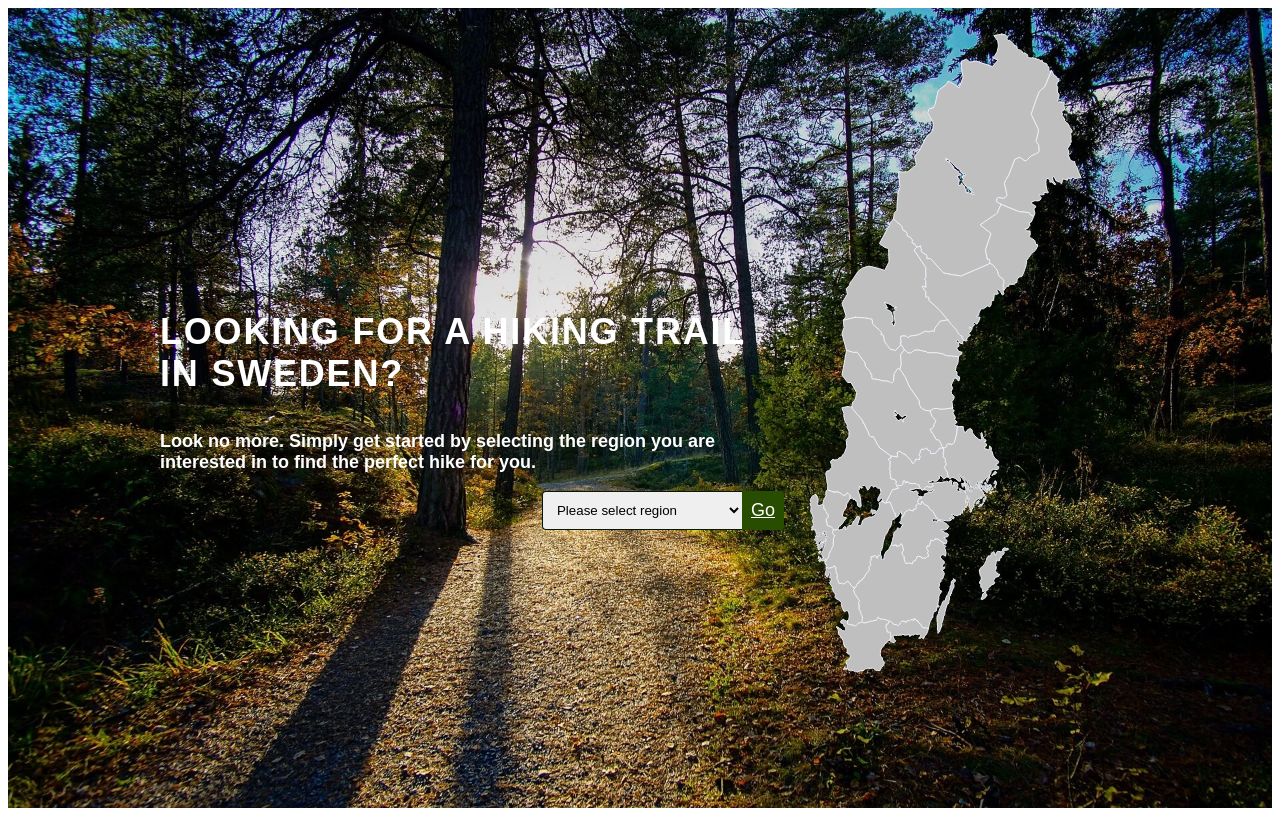
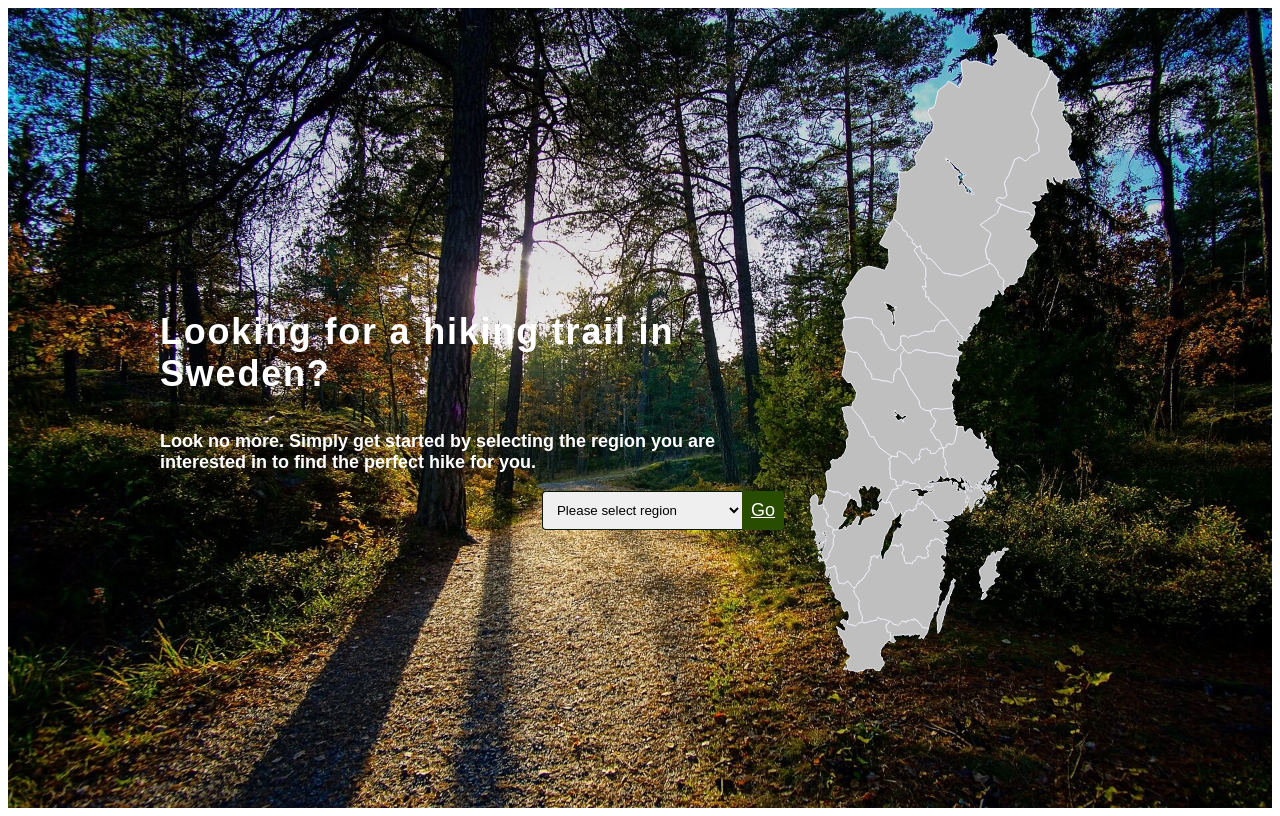
Before and after one commit to vocado78/new-hiking-trails, a React app: page / in a window 1280 px wide. Built offline with nearby package versions, Linux system fonts and the light colour scheme.

Commit message:
REMOVES presentation and CREATES banner text plus ADDS eslint

```diff
--- a/package.json
+++ b/package.json
@@ -29,6 +29,11 @@
     "babel-preset-env": "^1.6.0",
     "babel-preset-react": "^6.24.1",
     "css-loader": "^0.28.7",
+    "eslint": "^5.11.1",
+    "eslint-config-airbnb": "^17.1.0",
+    "eslint-plugin-flowtype": "^3.2.0",
+    "eslint-plugin-import": "^2.14.0",
+    "eslint-plugin-react": "^7.12.0",
     "extract-text-webpack-plugin": "^3.0.2",
     "file-loader": "^1.1.5",
     "html-webpack-plugin": "^2.30.1",
--- /dev/null
+++ b/src/components/Home/BannerText/BannerText.js
@@ -0,0 +1,16 @@
+import React from 'react';
+
+import content from '../../../utils/content';
+import styles from './styles.css';
+
+const BannerText = () => {
+  const { title, intro } = content.home.banner;
+  return (
+    <div>
+      <h1 className={styles.title}>{title}</h1>
+      <p className={styles.intro}>{intro}</p>
+    </div>
+  );
+}
+
+export default BannerText;
--- /dev/null
+++ b/src/components/Home/BannerText/styles.css
@@ -0,0 +1,10 @@
+.title {
+  margin-bottom: 1em;
+  color: #ffffff;
+  letter-spacing: 0.05em;
+}
+
+.intro {
+  font-weight: bold;
+  color: #ffffff;
+}
--- a/src/components/Home/Home.js
+++ b/src/components/Home/Home.js
@@ -3,57 +3,25 @@
 
 import RegionSelect from './RegionSelect/RegionSelect';
 import RegionMap from './RegionMap/RegionMap';
+import BannerText from './BannerText/BannerText';
 
-const Presentation = () => {
-  const header = "LOOKING FOR A HIKING TRAIL IN SWEDEN?";
-  const intro =
-     "Look no more. Simply get started by selecting the region you are " +
-     " interested in to find the perfect hike for you.";
-  const paraOne =
-  "Sweden offers an extensive number of hiking trails in a diverse landscape " +
-  "ranging from beautiful coasts to deep, quiet forests to remote mountains " +
-  "to open, wide-spread pastures.";
-  const paraTwo =
-  "Walk in the wilderness but seldom far from civilisation. Many sections of " +
-  "most hiking trails are serviced by public transport which makes it easy " +
-  "to tailor a hike according to your specific preferences. It also " +
-  "facilitates combining a hiking trip with a city holiday.";
-  const tip = "Move the pointer over the map to highlight the " +
-  "different regions.";
 
-  return (
-    <div>
-    <h1 style={{
-          marginBottom:"1em",
-          color:"#ffffff",
-          letterSpacing:"0.05em"}}>{header}</h1>
-    <p style={{fontWeight: "bold", color:"#ffffff"}}>{intro}</p>
-    {/* <p>{paraOne}</p>
-    <p>{paraTwo}</p>
-    <p style={{
-      fontSize:"0.78em",
-      textAlign:"right",
-      marginTop:"4em"}}>{tip}</p> */}
-    </div>
-  );
-}
-
-export default class Home extends React.Component {
-  render() {
-    return (
+const Home = () => {
+      return (
       <div>
         <div className={styles.banner}>
-          <div className={styles.container}>
-            <div className={styles.presentation}>
-              <Presentation />
+          <div className={styles.bannerContentContainer}>
+            <div className={styles.bannerText}>
+              <BannerText />
               <RegionSelect />
             </div>
-            <div className={styles.region}>
+            <div className={styles.regionMap}>
               <RegionMap />
             </div>
           </div>
         </div>
       </div>
     );
-  }
 }
+
+export default Home;
--- a/src/components/Home/styles.css
+++ b/src/components/Home/styles.css
@@ -6,7 +6,7 @@
   display: flex;
 }
 
-.presentation {
+.bannerText {
   width: 65%;
   font-size: 1.125em;
   display: flex;
@@ -14,16 +14,14 @@
   justify-content: center;
 }
 
-.container {
+.bannerContentContainer {
   max-width: 960px;
   margin: 0 auto;
   display: flex;
 }
 
-.region {
+.regionMap {
   display: flex;
   flex-direction: column;
-  /* align-items: center; */
-  /* background: #ffffff; */
   padding: 16px;
 }
--- a/src/utils/content.js
+++ b/src/utils/content.js
@@ -10,3 +10,5 @@
     }
   }
 }
+
+export default content;
```
Also changed, not shown: 2 other files.
